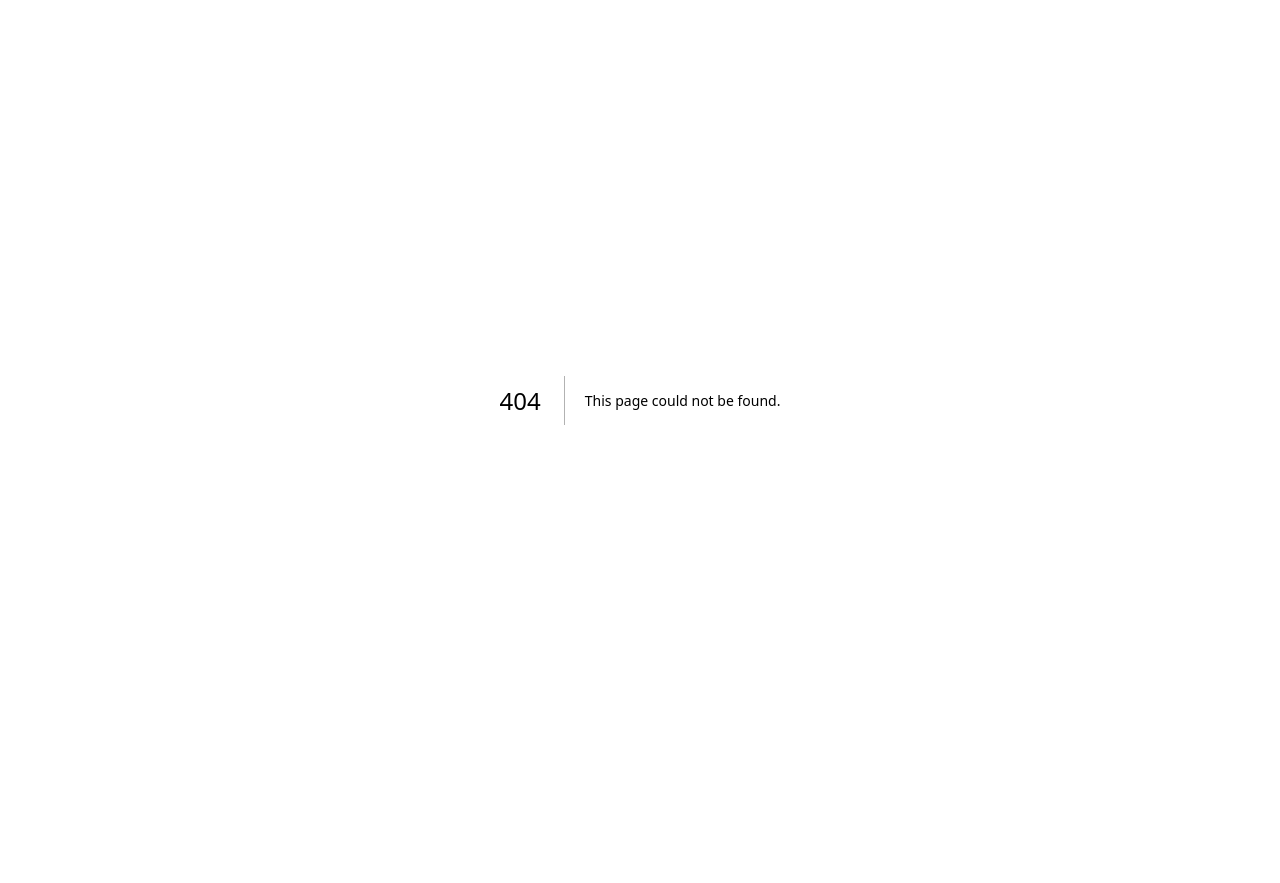
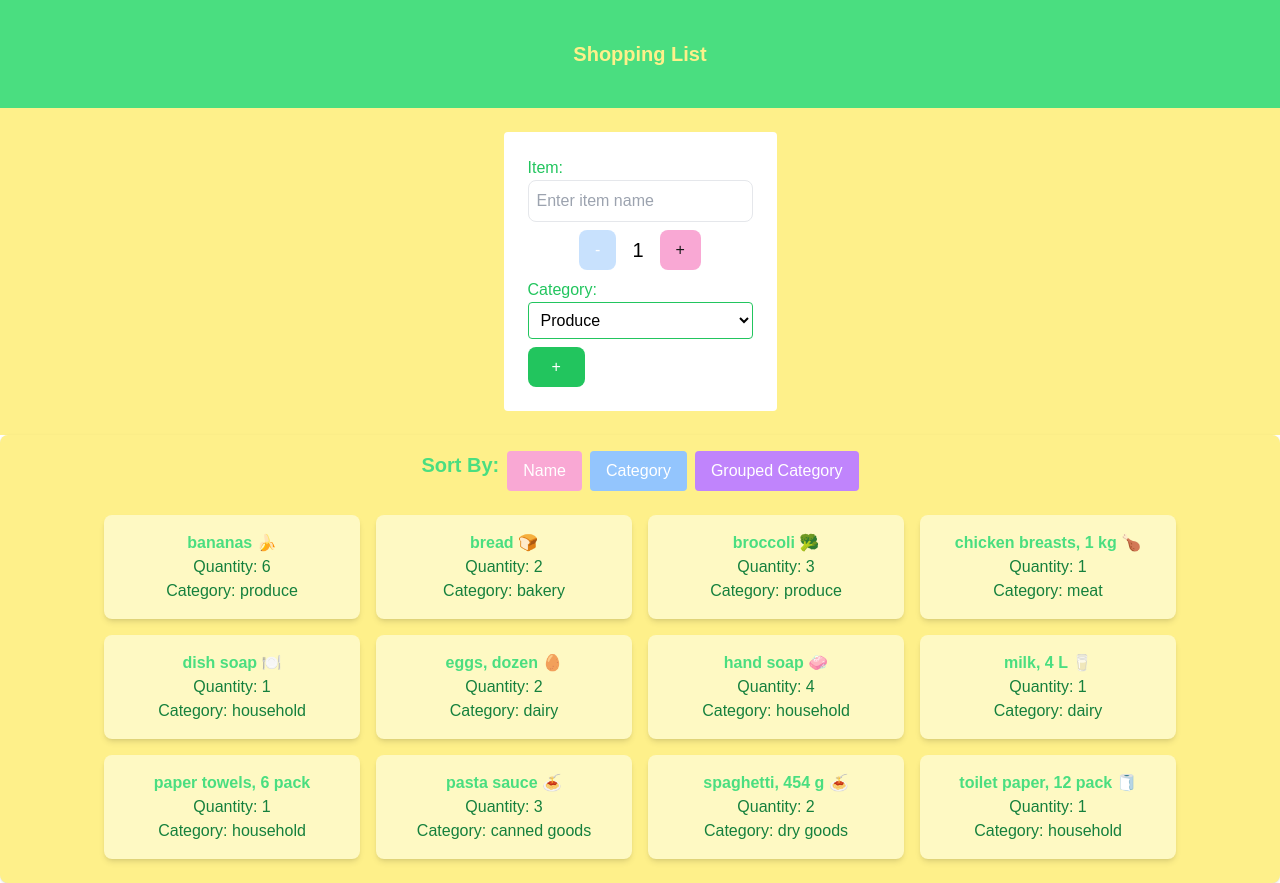
Before and after one commit to aianasev/cprg306-assignments, a Next.js app: page /week-8 in a window 1280 px wide. Before the commit this address had no page. Before the commit the page ends 800 px from the top, so only its background shows below. Built offline with nearby package versions, Linux system fonts and the light colour scheme.

Commit message:
create week 8 and copy week 7 files

```diff
--- /dev/null
+++ b/app/week-8/item-list.js
@@ -0,0 +1,82 @@
+"use client";
+import { useEffect, useState } from "react";
+import Item from "./item";
+
+export default function ItemList({ items }) {
+  const [groupByCategory, setGroupByCategory] = useState(false);
+  const [displayItems, setDisplayItems] = useState([]);
+  useEffect(() => {
+    const sortedItems = [...items].sort((a, b) => a.name.localeCompare(b.name));
+    setDisplayItems(sortedItems);
+  }, [items]);
+
+  const sortByName = () => {
+    const sorted = [...displayItems].sort((a, b) => a.name.localeCompare(b.name));
+    setDisplayItems(sorted);
+    setGroupByCategory(false);
+  };
+
+  const sortByCategory = () => {
+    const sorted = [...displayItems].sort((a, b) => a.category.localeCompare(b.category));
+    setDisplayItems(sorted);
+    setGroupByCategory(false);
+  };
+
+  const groupItemsByCategory = () => {
+    setGroupByCategory(true);
+  };
+
+  const renderItems = () => {
+    if (groupByCategory) {
+      const grouped = Object.entries(
+        displayItems.reduce((acc, item) => {
+          if (!acc[item.category]) acc[item.category] = [];
+          acc[item.category].push(item);
+          return acc;
+        }, {})
+      );
+
+      return grouped.map(([category, categoryItems]) => (
+        <div key={category} className="mb-4 w-full">
+          <h2 className="text-xl font-bold capitalize text-center text-green-400">
+            {category}
+          </h2>
+          <div className="flex flex-wrap justify-center">
+            {categoryItems.map((item) => (
+              <Item key={item.id} {...item} />
+            ))}
+          </div>
+        </div>
+      ));
+    }
+
+    return displayItems.map((item) => <Item key={item.id} {...item} />);
+  };
+
+  return (
+    <div className="p-4 bg-yellow-200 shadow rounded-lg">
+      <div className="flex justify-center space-x-2 mb-4">
+        <h2 className="text-xl font-bold text-green-400">Sort By:</h2>
+        <button
+          className="px-4 py-2 bg-pink-300 text-white rounded"
+          onClick={sortByName}
+        >
+          Name
+        </button>
+        <button
+          className="px-4 py-2 bg-blue-300 text-white rounded"
+          onClick={sortByCategory}
+        >
+          Category
+        </button>
+        <button
+          className="px-4 py-2 bg-purple-400 text-white rounded"
+          onClick={groupItemsByCategory}
+        >
+          Grouped Category
+        </button>
+      </div>
+      <div className="flex flex-wrap justify-center">{renderItems()}</div>
+    </div>
+  );
+}
--- /dev/null
+++ b/app/week-8/item.js
@@ -0,0 +1,16 @@
+export default function Item({name, quantity, category})
+{
+    return (
+        <div className="bg-yellow-100 p-4 m-2 rounded-lg shadow-md w-64 text-center">
+        <h2 className="font-bold text-green-400">
+        {name}
+        </h2>
+        <h3 className="text-green-700">
+        Quantity: {quantity}
+        </h3>
+        <h3 className="text-green-700">
+        Category: {category}
+        </h3>
+        </div>
+    );
+}
--- /dev/null
+++ b/app/week-8/items.json
@@ -0,0 +1,74 @@
+[
+    {
+      "id": "1h2GJKH12gkHG31h1H",
+      "name": "milk, 4 L 🥛",
+      "quantity": 1,
+      "category": "dairy"
+    },
+    {
+      "id": "2KJH3k2j3H1k2J3K1H",
+      "name": "bread 🍞",
+      "quantity": 2,
+      "category": "bakery"
+    },
+    {
+      "id": "3h2KJH3k2j3H1k2J3",
+      "name": "eggs, dozen 🥚",
+      "quantity": 2,
+      "category": "dairy"
+    },
+    {
+      "id": "4k2J3K1H2GJKH12gk",
+      "name": "bananas 🍌",
+      "quantity": 6,
+      "category": "produce"
+    },
+    {
+      "id": "5H1h1H2KJH3k2j3H",
+      "name": "broccoli 🥦",
+      "quantity": 3,
+      "category": "produce"
+    },
+    {
+      "id": "6H1k2J3K1H2GJKH1",
+      "name": "chicken breasts, 1 kg 🍗",
+      "quantity": 1,
+      "category": "meat"
+    },
+    {
+      "id": "7gkHG31h1H2KJH3k",
+      "name": "pasta sauce 🍝",
+      "quantity": 3,
+      "category": "canned goods"
+    },
+    {
+      "id": "8j3H1k2J3K1H2GJK",
+      "name": "spaghetti, 454 g 🍝",
+      "quantity": 2,
+      "category": "dry goods"
+    },
+    {
+      "id": "9H12gkHG31h1H2KJ",
+      "name": "toilet paper, 12 pack 🧻",
+      "quantity": 1,
+      "category": "household"
+    },
+    {
+      "id": "10H3k2j3H1k2J3K1",
+      "name": "paper towels, 6 pack",
+      "quantity": 1,
+      "category": "household"
+    },
+    {
+      "id": "11k2J3K1H2GJKH12",
+      "name": "dish soap 🍽️",
+      "quantity": 1,
+      "category": "household"
+    },
+    {
+      "id": "12GJKH12gkHG31h1",
+      "name": "hand soap 🧼",
+      "quantity": 4,
+      "category": "household"
+    }
+  ]
--- /dev/null
+++ b/app/week-8/new-item.js
@@ -0,0 +1,102 @@
+"use client";
+import { useState } from "react";
+
+export default function NewItem({ onAddItem }) {
+  const [name, setName] = useState("");
+  const [quantity, setQuantity] = useState(1);
+  const [category, setCategory] = useState("Produce");
+
+  const increment = () => {
+    setQuantity((prev) => Math.min(prev + 1, 20));
+  };
+
+  const decrement = () => {
+    setQuantity((prev) => Math.max(prev - 1, 1));
+  };
+
+  const handleSubmit = (e) => {
+    e.preventDefault();
+    const item = {
+      id: `${Date.now()}-${Math.random()}`,
+      name,
+      quantity,
+      category,
+    };
+    onAddItem(item);
+    setName("");
+    setQuantity(1);
+    setCategory("Produce");
+  };
+
+  return (
+    <div className="bg-yellow-200 p-6 flex items-center justify-center">
+      <div className="p-6 bg-white rounded">
+        <form onSubmit={handleSubmit} className="space-y-2">
+          <div className="flex flex-col">
+            <label htmlFor="name" className="font-medium text-green-500">
+              Item:
+            </label>
+            <input
+              type="text"
+              id="name"
+              value={name}
+              onChange={(e) => setName(e.target.value)}
+              required
+              className="w-full border rounded-lg p-2 text-green-500"
+              placeholder="Enter item name"
+            />
+          </div>
+          <div className="flex items-center space-x-4 justify-center">
+            <button
+              type="button"
+              onClick={decrement}
+              disabled={quantity === 1}
+              className="bg-blue-300 text-white rounded-lg px-4 py-2 disabled:opacity-50"
+            >
+              -
+            </button>
+            <span className="text-xl text-black">{quantity}</span>
+            <button
+              type="button"
+              onClick={increment}
+              disabled={quantity === 20}
+              className="bg-pink-300 rounded-lg px-4 py-2 disabled:opacity-50"
+            >
+              +
+            </button>
+          </div>
+          <div className="flex flex-col">
+            <label htmlFor="category" className="font-medium text-green-500">
+              Category:
+            </label>
+            <select
+              id="category"
+              value={category}
+              onChange={(e) => setCategory(e.target.value)}
+              className="rounded p-2 text-black bg-white border border-green-500"
+            >
+              <option value="Produce">Produce</option>
+              <option value="Dairy">Dairy</option>
+              <option value="Bakery">Bakery</option>
+              <option value="Meat">Meat</option>
+              <option value="Frozen Foods">Frozen Foods</option>
+              <option value="Canned Goods">Canned Goods</option>
+              <option value="Dry Goods">Dry Goods</option>
+              <option value="Beverages">Beverages</option>
+              <option value="Snacks">Snacks</option>
+              <option value="Household">Household</option>
+              <option value="Other">Other</option>
+            </select>
+          </div>
+
+          <button
+            type="submit"
+            className="bg-green-500 text-white rounded-lg px-6 py-2 mt-4 hover:bg-green-600"
+          >
+            +
+          </button>
+        </form>
+      </div>
+    </div>
+  );
+}
--- /dev/null
+++ b/app/week-8/page.js
@@ -0,0 +1,25 @@
+"use client";
+import { useState } from "react";
+import ItemList from "./item-list";
+import NewItem from "./new-item";
+import itemsData from "./items.json";
+
+export default function Page() {
+  const [items, setItems] = useState(itemsData);
+
+  const handleAddItem = (newItem) => {
+    setItems((prev) => [...prev, newItem]);
+  };
+
+  return (
+    <main>
+      <h1 className="bg-green-400 font-bold text-xl text-yellow-200 flex flex-col items-center py-10">
+        Shopping List
+      </h1>
+      <div>
+        <NewItem onAddItem={handleAddItem} />
+        <ItemList items={items} />
+      </div>
+    </main>
+  );
+}
```
